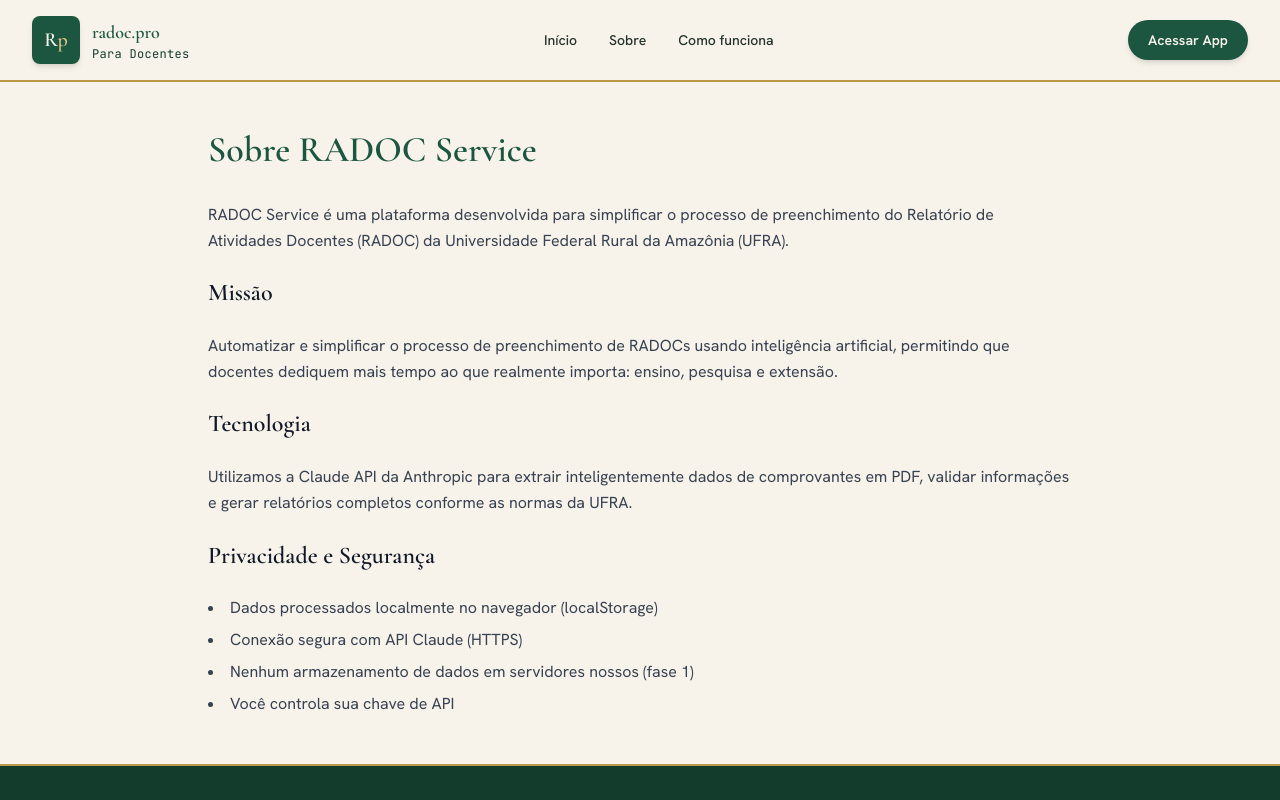
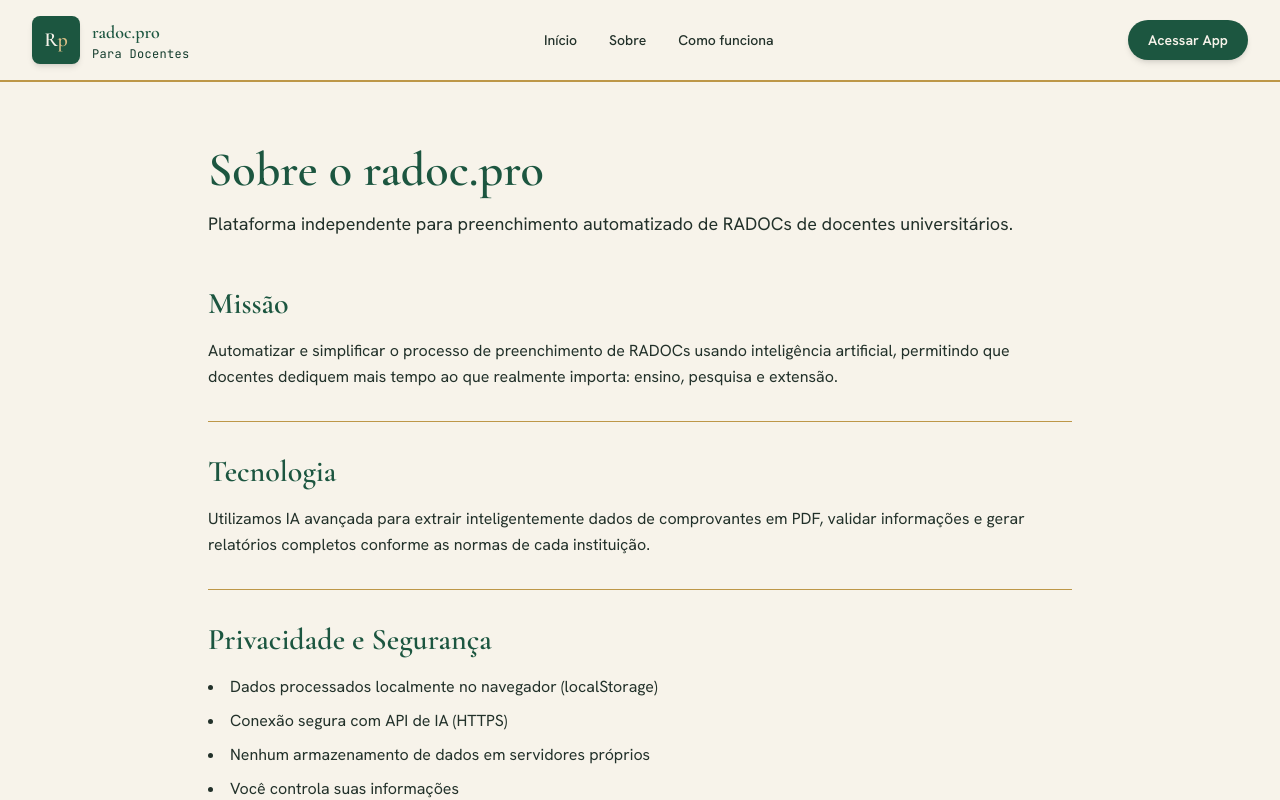
Before and after one commit to Uchoavf/Radocpro.site, a Next.js app: page /sobre in a window 1280 px wide. Shown: the top 800 px of the page. Built offline with nearby package versions, Linux system fonts and the light colour scheme.

Commit message:
Fix: remove swcMinify deprecated, migrate fonts to next/font/google, fix sobre/contato design, unescape entities, remove broken footer links

```diff
--- a/next.config.js
+++ b/next.config.js
@@ -1,7 +1,6 @@
 /** @type {import('next').NextConfig} */
 const nextConfig = {
   reactStrictMode: true,
-  swcMinify: true,
   compiler: {
     removeConsole: process.env.NODE_ENV === 'production',
   },
--- a/src/app/contato/page.tsx
+++ b/src/app/contato/page.tsx
@@ -62,7 +62,7 @@ export default function ContatoPage() {
 
                 <div className="bg-radoc-cream-2 p-6 rounded-lg">
                   <p className="text-sm text-radoc-green-deep font-mono">
-                    📌 Dica: Salve nosso número (91) 9 8156-3432 no seu contato como "radoc.pro" para
+                    📌 Dica: Salve nosso número (91) 9 8156-3432 no seu contato como &ldquo;radoc.pro&rdquo; para
                     localizar rapidamente.
                   </p>
                 </div>
--- a/src/app/layout.tsx
+++ b/src/app/layout.tsx
@@ -1,11 +1,38 @@
-import type { Metadata } from 'next'
+import type { Metadata, Viewport } from 'next'
+import { Cormorant_Garamond, Hanken_Grotesk, JetBrains_Mono } from 'next/font/google'
 import './globals.css'
+
+const cormorantGaramond = Cormorant_Garamond({
+  subsets: ['latin'],
+  weight: ['400', '500', '600'],
+  style: ['normal', 'italic'],
+  variable: '--font-serif',
+  display: 'swap',
+})
+
+const hankenGrotesk = Hanken_Grotesk({
+  subsets: ['latin'],
+  weight: ['400', '500', '600', '700'],
+  variable: '--font-sans',
+  display: 'swap',
+})
+
+const jetbrainsMono = JetBrains_Mono({
+  subsets: ['latin'],
+  weight: ['400', '500'],
+  variable: '--font-mono',
+  display: 'swap',
+})
 
 export const metadata: Metadata = {
   title: 'radoc.pro — Preencha seu RADOC automaticamente',
   description: 'Serviço independente de preenchimento de RADOCs. Extraímos dados de comprovantes com IA e geramos relatórios completos prontos para envio.',
-  viewport: 'width=device-width, initial-scale=1',
   robots: 'index, follow',
+}
+
+export const viewport: Viewport = {
+  width: 'device-width',
+  initialScale: 1,
 }
 
 export default function RootLayout({
@@ -19,12 +46,8 @@ export default function RootLayout({
         <meta charSet="utf-8" />
         <meta name="theme-color" content="#1c5640" />
         <link rel="icon" href="/favicon.svg" type="image/svg+xml" />
-        <link
-          href="https://fonts.googleapis.com/css2?family=Cormorant+Garamond:ital,wght@0,400;0,500;0,600;1,400;1,500&family=Hanken+Grotesk:wght@400;500;600;700&family=JetBrains+Mono:wght@400;500&display=swap"
-          rel="stylesheet"
-        />
       </head>
-      <body className="font-sans">
+      <body className={`${cormorantGaramond.variable} ${hankenGrotesk.variable} ${jetbrainsMono.variable} font-sans`}>
         <div className="min-h-screen flex flex-col bg-radoc-cream text-radoc-ink">
           {children}
         </div>
--- a/src/app/sobre/page.tsx
+++ b/src/app/sobre/page.tsx
@@ -6,34 +6,46 @@ export default function SobrePage() {
     <>
       <Header />
       <main className="flex-1">
-        <div className="max-w-4xl mx-auto px-4 py-12">
-          <h1 className="text-4xl font-bold mb-8">Sobre RADOC Service</h1>
-
-          <div className="prose prose-lg max-w-none space-y-6 text-gray-700">
-            <p>
-              RADOC Service é uma plataforma desenvolvida para simplificar o processo de preenchimento
-              do Relatório de Atividades Docentes (RADOC) da Universidade Federal Rural da Amazônia (UFRA).
+        <div className="max-w-4xl mx-auto px-4 py-16">
+          <h1 className="font-serif text-5xl font-bold text-radoc-green mb-4">Sobre o radoc.pro</h1>
+          <p className="text-lg text-radoc-ink mb-12">
+            Plataforma independente para preenchimento automatizado de RADOCs de docentes universitários.
           </p>
 
-            <h2 className="text-2xl font-bold text-gray-900 mt-8">Missão</h2>
+          <div className="space-y-8 text-radoc-ink leading-relaxed">
+            <div>
+              <h2 className="font-serif text-3xl font-bold text-radoc-green mb-4">Missão</h2>
               <p>
                 Automatizar e simplificar o processo de preenchimento de RADOCs usando inteligência artificial,
                 permitindo que docentes dediquem mais tempo ao que realmente importa: ensino, pesquisa e extensão.
               </p>
+            </div>
 
-            <h2 className="text-2xl font-bold text-gray-900 mt-8">Tecnologia</h2>
+            <div className="border-t border-radoc-gold pt-8">
+              <h2 className="font-serif text-3xl font-bold text-radoc-green mb-4">Tecnologia</h2>
               <p>
-              Utilizamos a Claude API da Anthropic para extrair inteligentemente dados de comprovantes em PDF,
-              validar informações e gerar relatórios completos conforme as normas da UFRA.
+                Utilizamos IA avançada para extrair inteligentemente dados de comprovantes em PDF,
+                validar informações e gerar relatórios completos conforme as normas de cada instituição.
               </p>
+            </div>
 
-            <h2 className="text-2xl font-bold text-gray-900 mt-8">Privacidade e Segurança</h2>
+            <div className="border-t border-radoc-gold pt-8">
+              <h2 className="font-serif text-3xl font-bold text-radoc-green mb-4">Privacidade e Segurança</h2>
               <ul className="list-disc list-inside space-y-2">
                 <li>Dados processados localmente no navegador (localStorage)</li>
-              <li>Conexão segura com API Claude (HTTPS)</li>
-              <li>Nenhum armazenamento de dados em servidores nossos (fase 1)</li>
-              <li>Você controla sua chave de API</li>
+                <li>Conexão segura com API de IA (HTTPS)</li>
+                <li>Nenhum armazenamento de dados em servidores próprios</li>
+                <li>Você controla suas informações</li>
               </ul>
+            </div>
+
+            <div className="border-t border-radoc-gold pt-8">
+              <h2 className="font-serif text-3xl font-bold text-radoc-green mb-4">Serviço Independente</h2>
+              <p>
+                O radoc.pro não é afiliado a nenhuma instituição de ensino superior.
+                Atendemos docentes de qualquer universidade que utilize o sistema RADOC.
+              </p>
+            </div>
           </div>
         </div>
       </main>
--- a/src/components/Footer.tsx
+++ b/src/components/Footer.tsx
@@ -30,7 +30,7 @@ export default function Footer() {
             <ul className="space-y-2 text-sm text-radoc-cream-2">
               <li><a href="/app" className="hover:text-radoc-gold transition">App</a></li>
               <li><a href="/como-funciona" className="hover:text-radoc-gold transition">Como funciona</a></li>
-              <li><a href="/precos" className="hover:text-radoc-gold transition">Preços</a></li>
+              <li><a href="/contato" className="hover:text-radoc-gold transition">Preços</a></li>
             </ul>
           </div>
 
@@ -40,7 +40,6 @@ export default function Footer() {
             <ul className="space-y-2 text-sm text-radoc-cream-2">
               <li><a href="/sobre" className="hover:text-radoc-gold transition">Sobre</a></li>
               <li><a href="/contato" className="hover:text-radoc-gold transition">Contato</a></li>
-              <li><a href="/privacidade" className="hover:text-radoc-gold transition">Privacidade</a></li>
             </ul>
           </div>
 
--- a/tailwind.config.ts
+++ b/tailwind.config.ts
@@ -21,9 +21,9 @@ const config: Config = {
         },
       },
       fontFamily: {
-        serif: ['Cormorant Garamond', 'serif'],
-        sans: ['Hanken Grotesk', 'sans-serif'],
-        mono: ['JetBrains Mono', 'monospace'],
+        serif: ['var(--font-serif)', 'serif'],
+        sans: ['var(--font-sans)', 'sans-serif'],
+        mono: ['var(--font-mono)', 'monospace'],
       },
     },
   },
```
Lines whose indentation alone changed are shown as unchanged.
